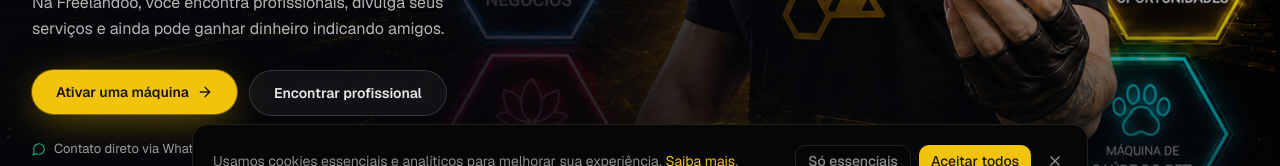
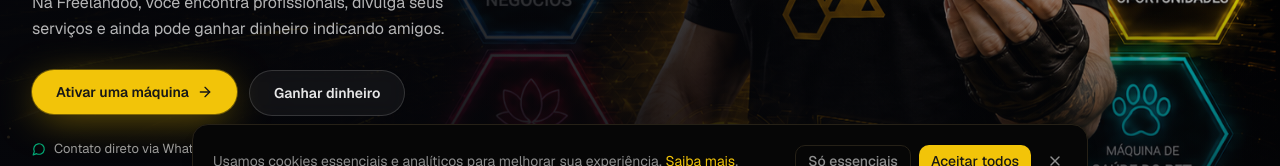
Before and after one commit to freelandoo/freelandoo-frontend, a Next.js app: page / in a window 1280 px wide. Shown: the part 578-744 px from the top of the page. Built offline with nearby package versions, Linux system fonts and the light colour scheme; no server answers.

Commit message:
copy(hero): CTA secundário vira 'Ganhar dinheiro' linkando para afiliados

```diff
--- a/components/home/machines/hero-section.tsx
+++ b/components/home/machines/hero-section.tsx
@@ -78,12 +78,12 @@ export function HeroSection() {
               <span className="absolute inset-0 -translate-x-full bg-gradient-to-r from-transparent via-white/40 to-transparent transition-transform duration-700 group-hover:translate-x-full" />
             </Link>
             <Link
-              href="/search"
+              href="#afiliados"
               data-cta="hero-secondary"
-              data-cta-action="encontrar-profissional"
+              data-cta-action="ganhar-dinheiro"
               className="inline-flex items-center justify-center gap-2 rounded-full border border-white/15 bg-white/5 px-6 py-3 text-sm font-semibold text-white/90 backdrop-blur transition hover:border-white/30 hover:bg-white/10"
             >
-              Encontrar profissional
+              Ganhar dinheiro
             </Link>
           </motion.div>
 
```
